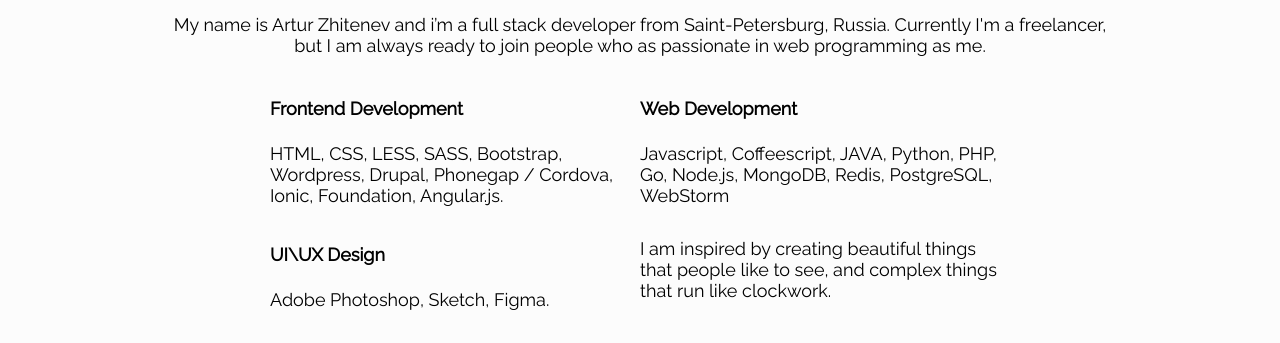
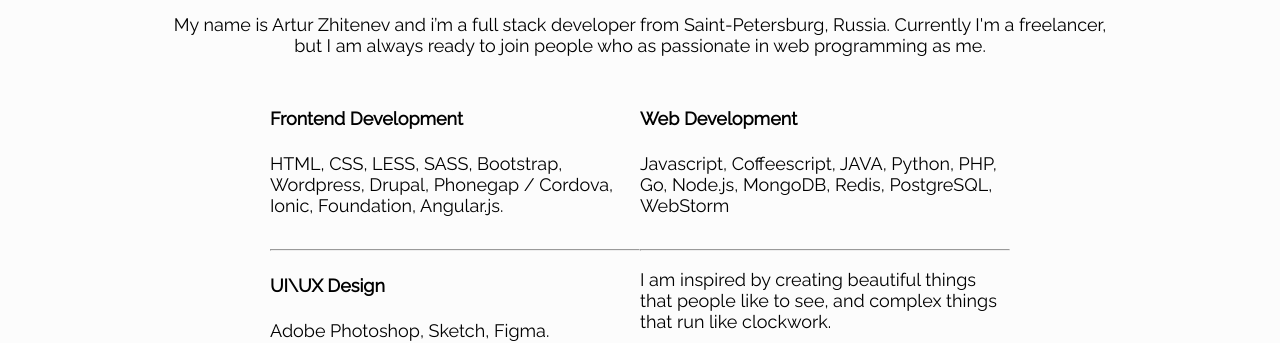
Before and after one commit to ZhitenevArtur/portfolio, a plain HTML site: page index.html in a window 1280 px wide. Shown: the part 642-985 px from the top of the page. Drawn offline with Linux system fonts and the light colour scheme.

Commit message:
addition

```diff
--- a/index.html
+++ b/index.html
@@ -91,6 +91,7 @@
 					<div class="rows">
 						<div class="col-md-6 wow zoomIn">
 							<div class="advantages-box">
+								<hr>
 								<h4>UI\UX Design</h4>
 								<div class="opacity-box">
 									<p>Adobe Photoshop, Sketch, Figma.</p>
@@ -100,6 +101,7 @@
 
 						<div class="col-md-6 wow zoomIn">
 							<div class="advantages-box">
+								<hr>
 								<div class="opacity-box">
 									<p>I am inspired by creating beautiful things that people like to see, and complex things that run like clockwork.</p>
 								</div>
--- a/main.css
+++ b/main.css
@@ -104,8 +104,10 @@ main{
 .columns{
 	display: flex;
 	flex-direction: column;
+
 }
 .rows{
 	max-width: 960px;
 	display: flex;
+	margin-top: 10px;
 }
```
Also changed, not shown: img/001-menu.svg (added), img/002-css.svg (added), img/003-java-script.svg (added), img/004-html.svg (added), img/005-mysql.svg (added), img/552e1cdd09d9b.jpeg (added), img/57a19dc62fcc4.jpeg (added), img/5ae2ddb13ed2d.jpg (added), img/cerego-analytics.png (added), img/cerego-login.png (added), img/cerego-service.png (added), img/cerego-styleguide.png (added), img/image.jpg (added), img/mail-black-envelope-symbol (1).svg (added), 3 more files.
